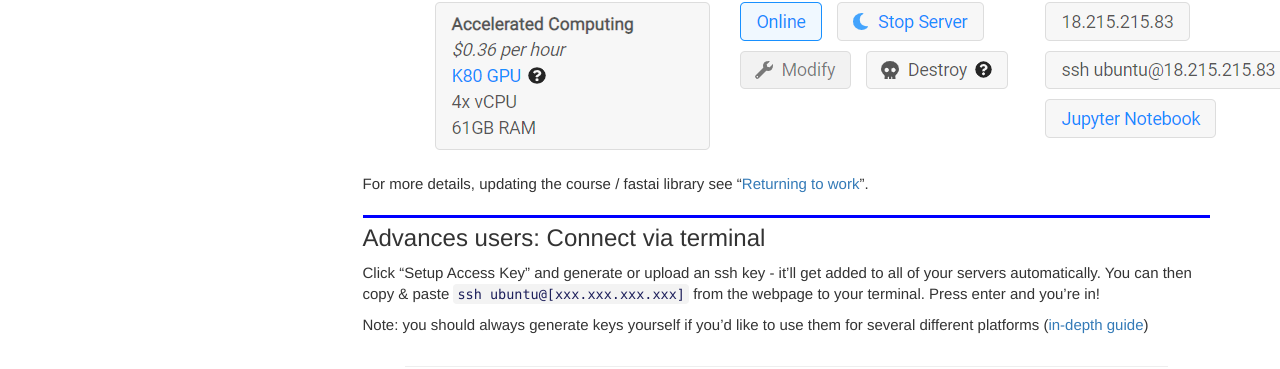
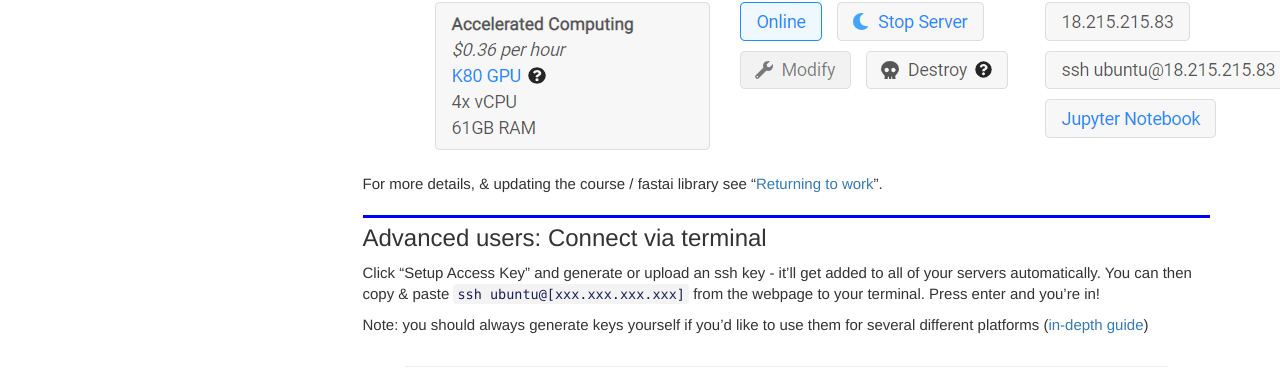
Before and after one commit to tamersalama/course-v3, a Jekyll site: the page built from docs/start_salamander.md, in a window 1280 px wide and 900 px high, scrolled down 2374 px. Shown: the part 260-629 px from the top of the window. Built offline with Jekyll 4.4.1, drawn with Linux system fonts in a browser that asks for light colours; nearby versions of some CDN libraries; comment, search, counter and statistics services are not loaded.

Commit message:
Update start_salamander.md

```diff
--- a/docs/start_salamander.md
+++ b/docs/start_salamander.md
@@ -48,9 +48,9 @@
 
 ![](/images/salamander/stop.png)
 
-For more details, updating the course / fastai library see "[Returning to work](update_salamander)".
+For more details, & updating the course / fastai library see "[Returning to work](update_salamander)".
 
-## Advances users: Connect via terminal
+## Advanced users: Connect via terminal
 
 Click "Setup Access Key" and generate or upload an ssh key - it'll get added to all of your servers automatically. You can then copy & paste `ssh ubuntu@[xxx.xxx.xxx.xxx]` from the webpage to your terminal. Press enter and you're in!
 
```
